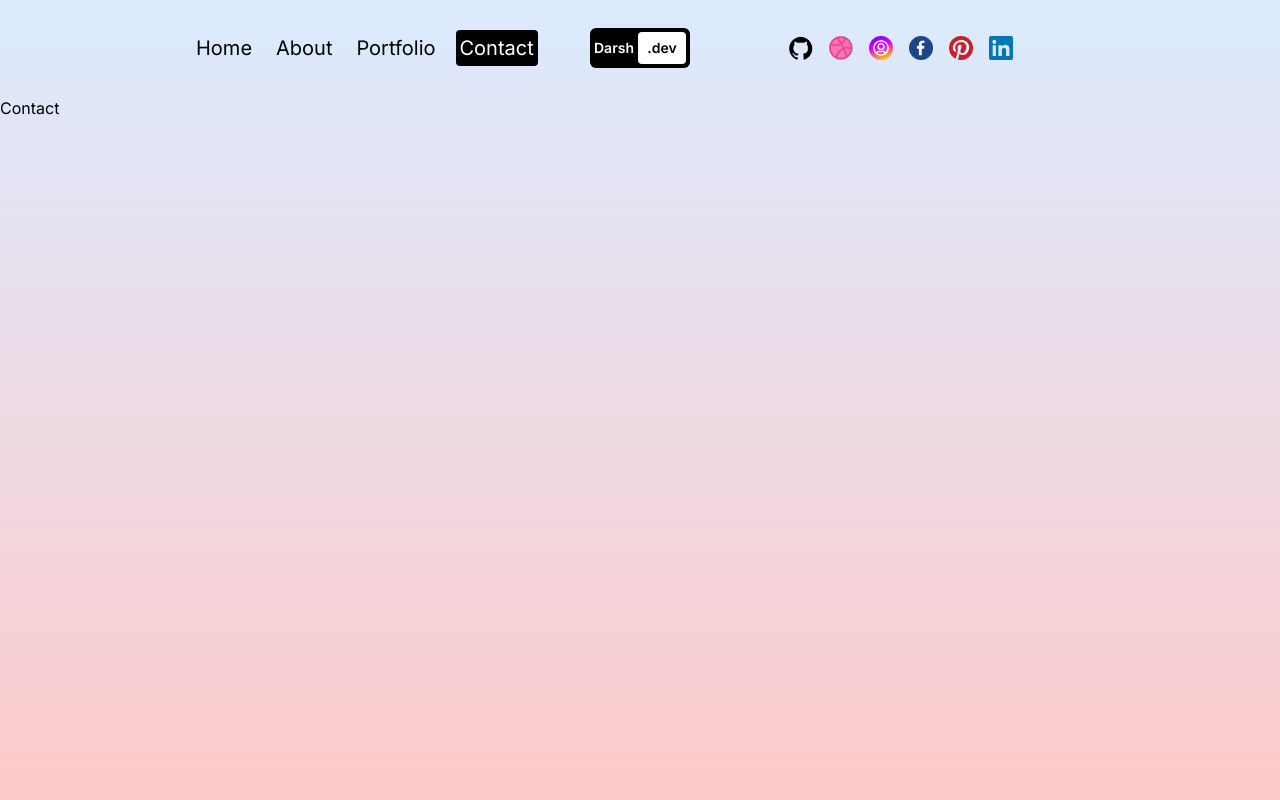
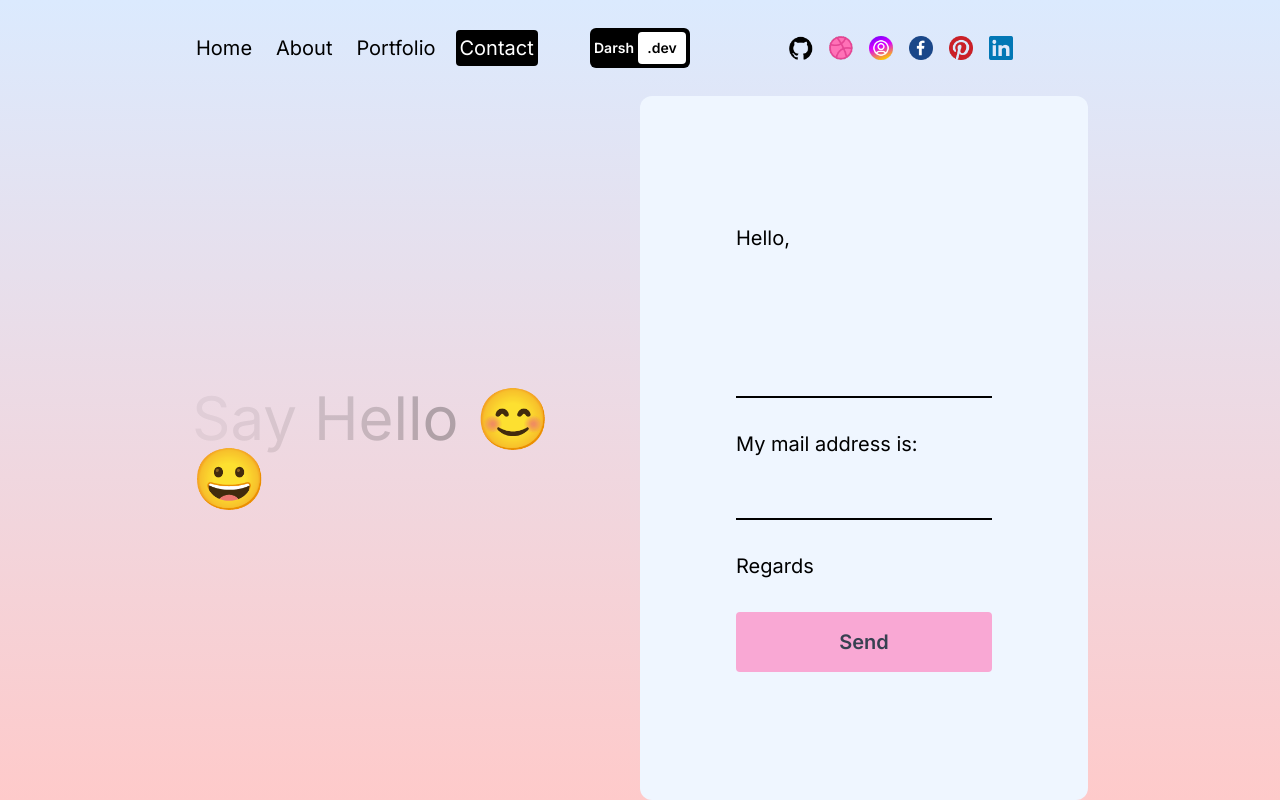
Before and after one commit to 369darshan/darsh-next-portfolio, a Next.js app: page /contact in a window 1280 px wide. Built offline with nearby package versions, Linux system fonts and the light colour scheme.

Commit message:
added validations

```diff
--- /dev/null
+++ b/src/app/components/canvas/index.js
@@ -0,0 +1,6 @@
+import BallCanvas from "./Ball";
+import ComputersCanvas from "./Computers";
+import EarthCanvas from "./Earth";
+import StarsCanvas from "./Stars";
+
+export { BallCanvas, ComputersCanvas, EarthCanvas, StarsCanvas };
--- a/src/app/contact/page.tsx
+++ b/src/app/contact/page.tsx
@@ -1,9 +1,33 @@
 "use client"
 
-import React from 'react'
+import emailjs from '@emailjs/browser';
 import { motion } from "framer-motion";
+import { useRef, useState } from 'react';
 
 const ContactPage = () => {
+
+  const [success, setSuccess] = useState(false);
+  const [error, setError] = useState(false);
+
+  const text = "Say Hello"
+
+  const form = useRef();
+  const ENV = "process.env"
+
+  const sendEmail = (e: any) => {
+    e.preventDefault();
+    setError(false)
+    setSuccess(false)
+    emailjs.sendForm(process.env.NEXT_PUBLIC_SERVICE_ID, process.env.NEXT_PUBLIC_TEMPLATE_ID, form.current, process.env.NEXT_PUBLIC_PUBLIC_KEY).then((result) => {
+      setSuccess(true)
+      form.current.reset
+      console.log(result.text)
+    }, (error: any) => {
+      setError(true)
+      console.error(error.text)
+    })
+  }
+
   return (
     <motion.div
       className="h-full"
@@ -11,8 +35,41 @@ const ContactPage = () => {
       animate={{ y: "0%" }}
       transition={{ duration: 1 }}
     >
-      <div>
-        Contact
+      <div className='h-full flex flex-col lg:flex-row px-4 sm:px-8 md:px-12 lg:px-20 xl:px-48 '>
+        {/* TEXT CONTAINER  */}
+        <div className='h-1/2 lg:h-full lg:w-1/2 flex justify-center items-center text-6xl'>
+          <div>
+            {text.split("").map((letter, index) => (
+              <motion.span
+                key={index}
+                initial={{ opacity: 1 }}
+                animate={{ opacity: 0 }}
+                transition={{
+                  duration: 3,
+                  repeat: Infinity,
+                  delay: index * 0.1
+                }}
+              >
+                {letter}
+
+              </motion.span>
+            ))}
+            &nbsp;😊 😀
+          </div>
+        </div>
+        {/* FORM CONTAINER */}
+        <form onSubmit={sendEmail} ref={form} className='h-1/2 lg:h-full lg:w-1/2 bg-blue-50 rounded-xl text-xl flex flex-col gap-8 justify-center p-24'>
+          <span>Hello,</span>
+          <textarea name="user_message" id="" required rows="4" className='bg-transparent border-b-2 border-b-black outline-none resize-none'></textarea>
+          <span>My mail address is:</span>
+          <input name='user_email' type="text" required className='bg-transparent border-b-2 border-b-black outline-none' />
+          <span>Regards</span>
+          <button className='bg-pink-300 rounded font-semibold text-gray-700 p-4 hover:bg-pink-500'>Send</button>
+          {success && <span className='text-green-600 font-semibold'>Your message has been sent successfully!</span>}
+          {error && <span className='text-red-600 font-semibold'>Something went wrong!!</span>}
+
+        </form>
+
       </div>
     </motion.div>
   )
```
